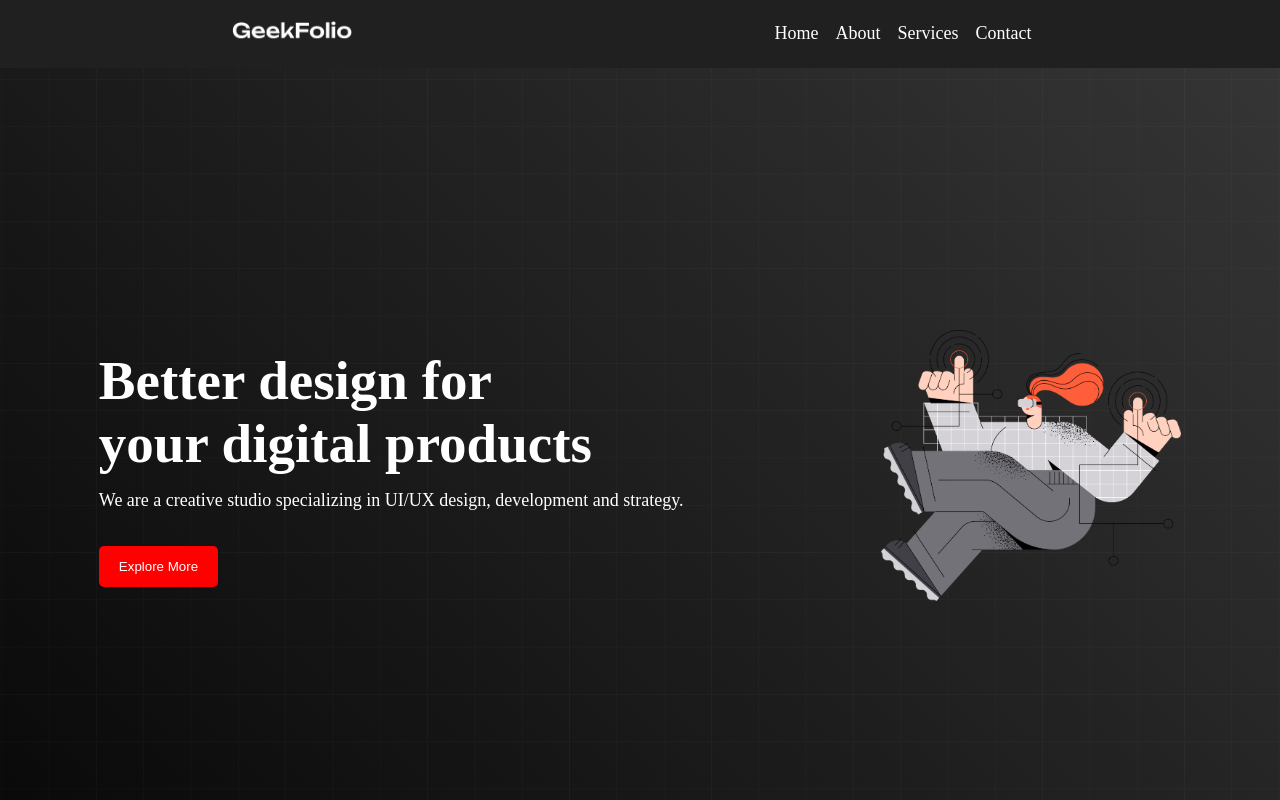
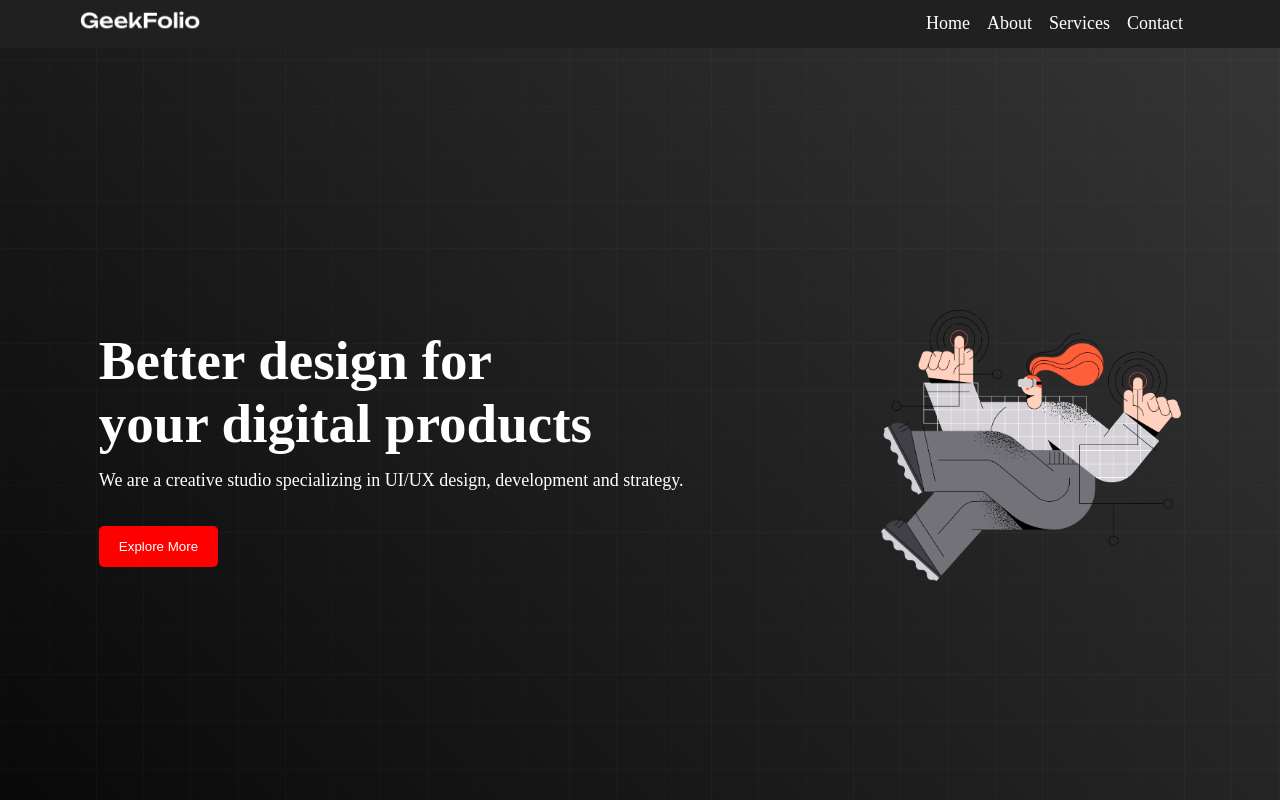
Before and after one commit to tonoy3125/digital-products-b8, a plain HTML site: page index.html in a window 1280 px wide. Shown: the top 800 px of the page. Drawn offline with Linux system fonts and the light colour scheme.

Commit message:
first commit

```diff
--- a/style.css
+++ b/style.css
@@ -5,12 +5,12 @@
 
 .menu-container {
     background-color: rgb(32, 32, 32);
-    padding: 20px;
+    padding: 10px 80px;
     color: white;
     list-style: none;
     display: flex;
     align-items: center;
-    justify-content: space-around;
+    justify-content: space-between;
 }
 
 .menus {
```
